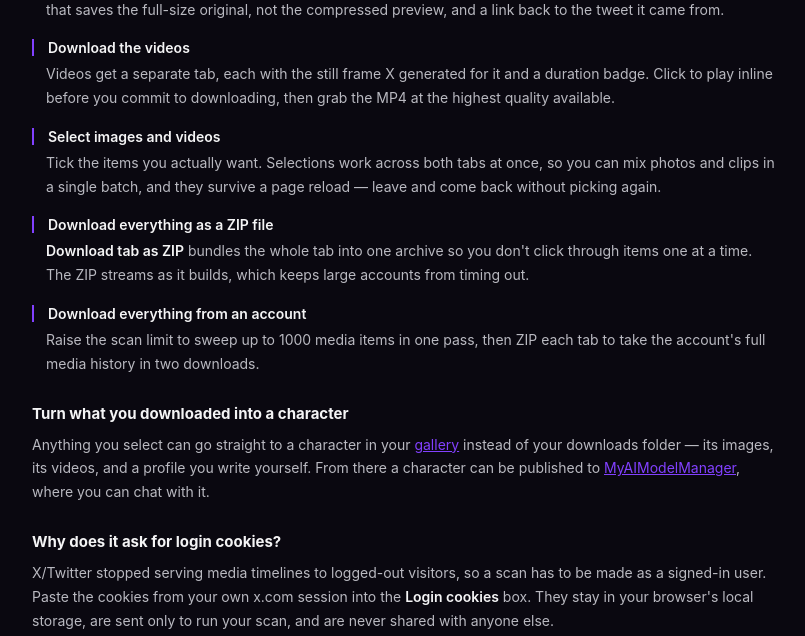
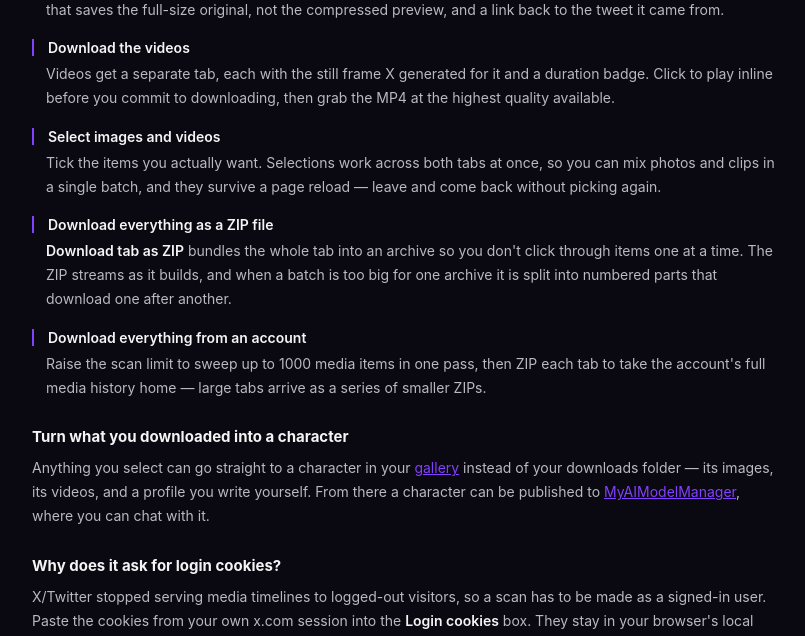
Before and after one commit to brocketdesign/twitter-media-app, a Flask app: page / in a window 1280 px wide. Shown: the part 938-1574 px from the top of the page, without its empty margins (74-879 px from the left). Run offline with Flask 3, Linux system fonts and the light colour scheme; some libraries are stand-ins or nearby versions.

Commit message:
Split big ZIP downloads into numbered parts instead of failing

```diff
--- a/templates/index.html
+++ b/templates/index.html
@@ -189,15 +189,17 @@
 
       <dt>Download everything as a ZIP file</dt>
       <dd>
-        <b>Download tab as ZIP</b> bundles the whole tab into one archive so you
+        <b>Download tab as ZIP</b> bundles the whole tab into an archive so you
         don't click through items one at a time. The ZIP streams as it builds,
-        which keeps large accounts from timing out.
+        and when a batch is too big for one archive it is split into numbered
+        parts that download one after another.
       </dd>
 
       <dt>Download everything from an account</dt>
       <dd>
         Raise the scan limit to sweep up to 1000 media items in one pass, then
-        ZIP each tab to take the account's full media history in two downloads.
+        ZIP each tab to take the account's full media history home — large
+        tabs arrive as a series of smaller ZIPs.
       </dd>
     </dl>
 
@@ -1203,24 +1205,46 @@ async function downloadZip() {
   if (!items.length || zipBtn.disabled) return;
   zipBtn.disabled = true;
   const username = document.getElementById('username').value.replace(/\W+/g, '') || 'twitter';
-  setStatus('<span class="spinner"></span>Building ZIP…', '');
+
+  // One big archive times out (and trips the API's 200-item cap) on large
+  // tabs, so the batch is split into parts; videos are heavier, so fewer
+  // of them go into each ZIP.
+  const IMAGES_PER_ZIP = 100;
+  const VIDEOS_PER_ZIP = 50;
+  const parts = [];
+  let part = [], images = 0, videos = 0;
+  for (const it of items) {
+    const full = it.kind === 'video'
+      ? videos >= VIDEOS_PER_ZIP : images >= IMAGES_PER_ZIP;
+    if (full && part.length) { parts.push(part); part = []; images = 0; videos = 0; }
+    part.push(it);
+    if (it.kind === 'video') videos++; else images++;
+  }
+  if (part.length) parts.push(part);
+
+  const base = `${username}_${currentTab}`;
   try {
+    for (let i = 0; i < parts.length; i++) {
+      const suffix = parts.length > 1 ? `_part${i + 1}of${parts.length}` : '';
+      setStatus(`<span class="spinner"></span>Building ZIP ${i + 1} of ${parts.length}…`, '');
       const res = await fetch('/api/zip', {
         method: 'POST',
         headers: { 'Content-Type': 'application/json' },
         body: JSON.stringify({
-        label: `${username}_${currentTab}`,
-        items: items.map(i => ({ url: i.url, name: i.filename })),
+          label: `${base}${suffix}`,
+          items: parts[i].map(it => ({ url: it.url, name: it.filename })),
         }),
       });
-    if (!res.ok) { setStatus('ZIP failed.', 'err'); return; }
+      if (!res.ok) { setStatus(`ZIP ${i + 1} of ${parts.length} failed.`, 'err'); return; }
       const blob = await res.blob();
       const a = document.createElement('a');
       a.href = URL.createObjectURL(blob);
-    a.download = `${username}_${currentTab}.zip`;
+      a.download = `${base}${suffix}.zip`;
       a.click();
       URL.revokeObjectURL(a.href);
-    setStatus('ZIP downloaded.', 'ok');
+      if (i < parts.length - 1) await new Promise(r => setTimeout(r, 800));
+    }
+    setStatus(parts.length > 1 ? `Downloaded ${parts.length} ZIPs.` : 'ZIP downloaded.', 'ok');
   } catch (e) {
     setStatus('ZIP failed: ' + e, 'err');
   } finally {
```
Lines whose indentation alone changed are shown as unchanged.
